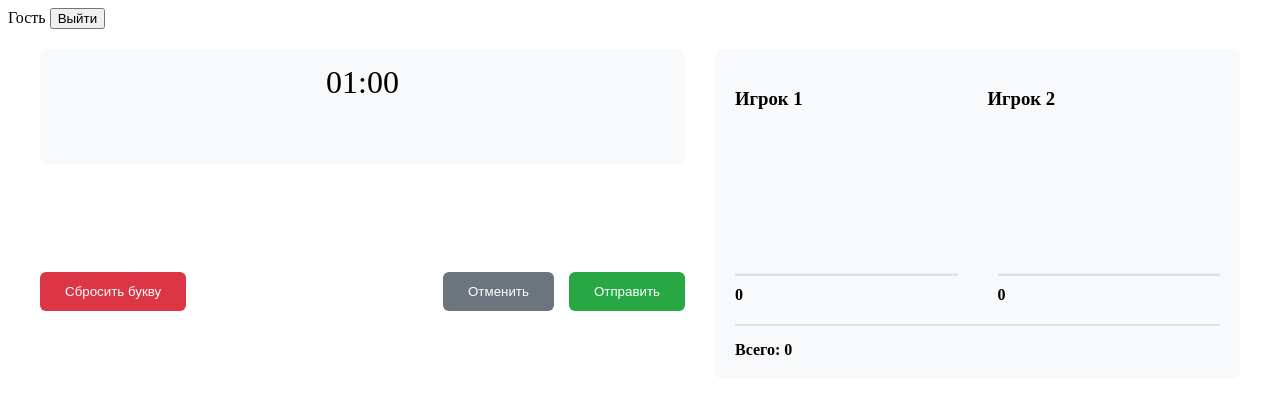
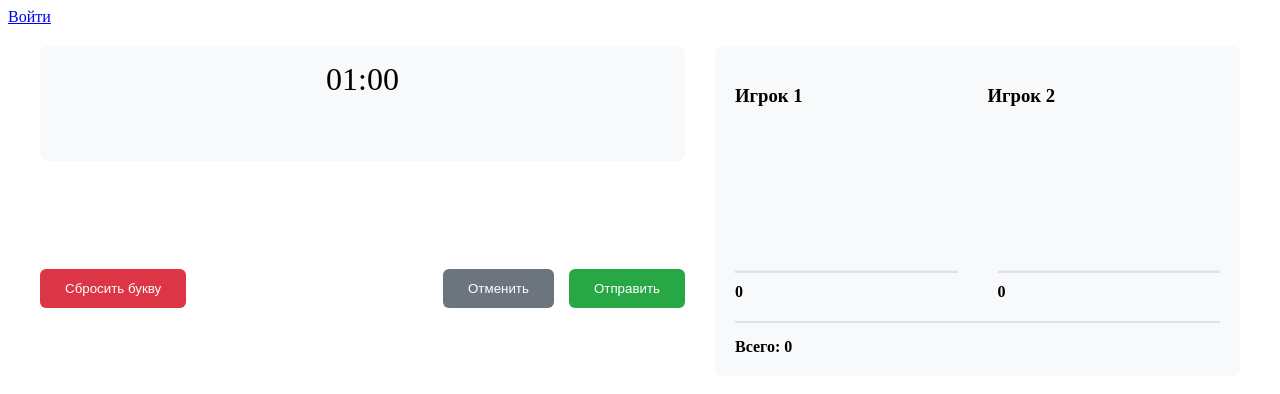
Before and after one commit to Yustis-Kof/Balda, a Flask app: page / in a window 1280 px wide. Shown: the top 394 px of the page. Run offline with Flask 3, Linux system fonts and the light colour scheme.

Commit message:
Add files via upload

```diff
--- a/app/templates/index.html
+++ b/app/templates/index.html
@@ -7,8 +7,12 @@
 </head>
 <body>
     <div class="user-panel">
-        <span id="username">Гость</span>
-        <button onclick="logout()">Выйти</button>
+        {% if session.get('username') %}
+            <span id="current-user">{{ session['username'] }}</span>
+            <button onclick="logout()">Выйти</button>
+        {% else %}
+            <a href="/login">Войти</a>
+        {% endif %}
     </div>
 
     <div class="game-container">
```
